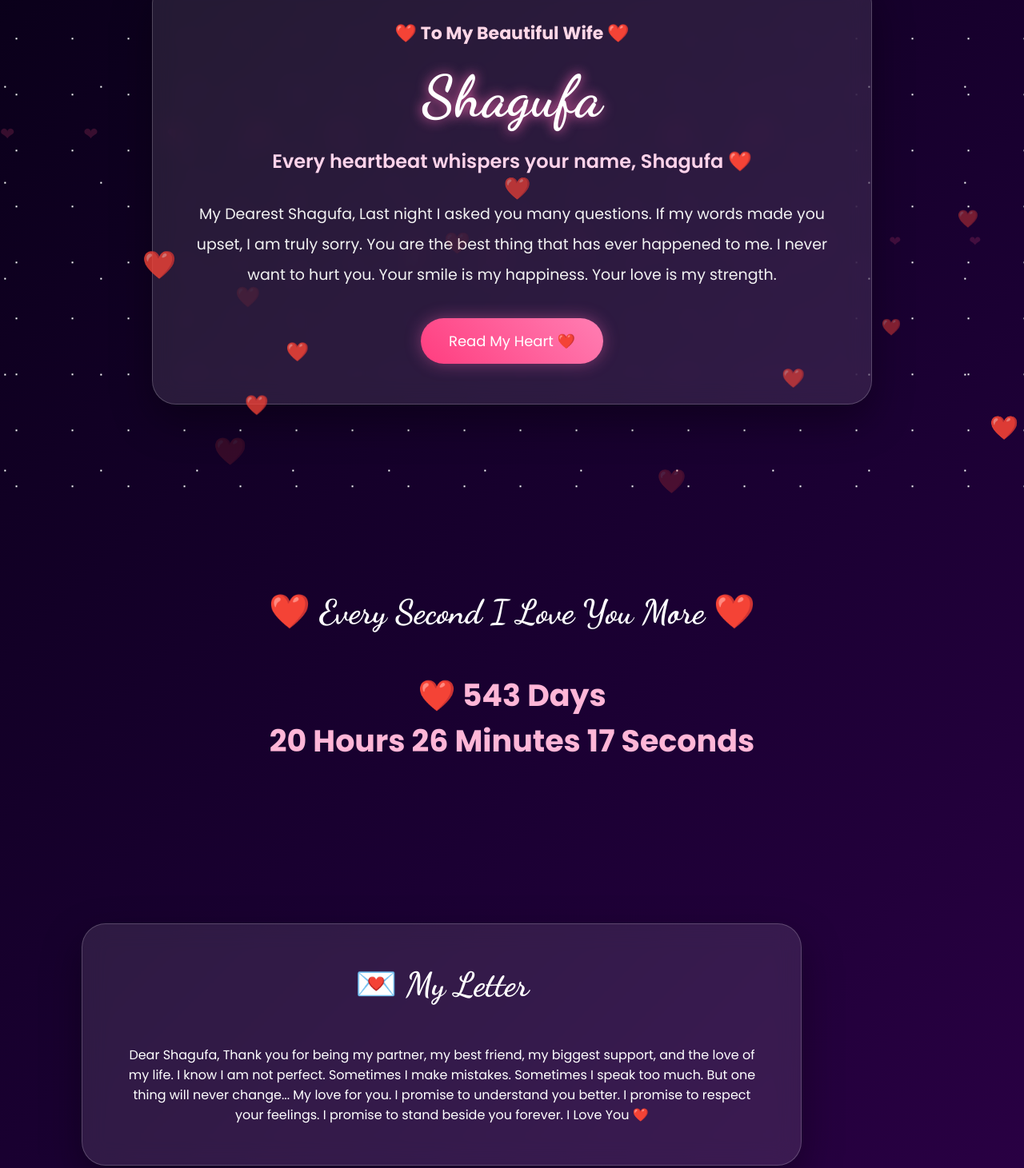
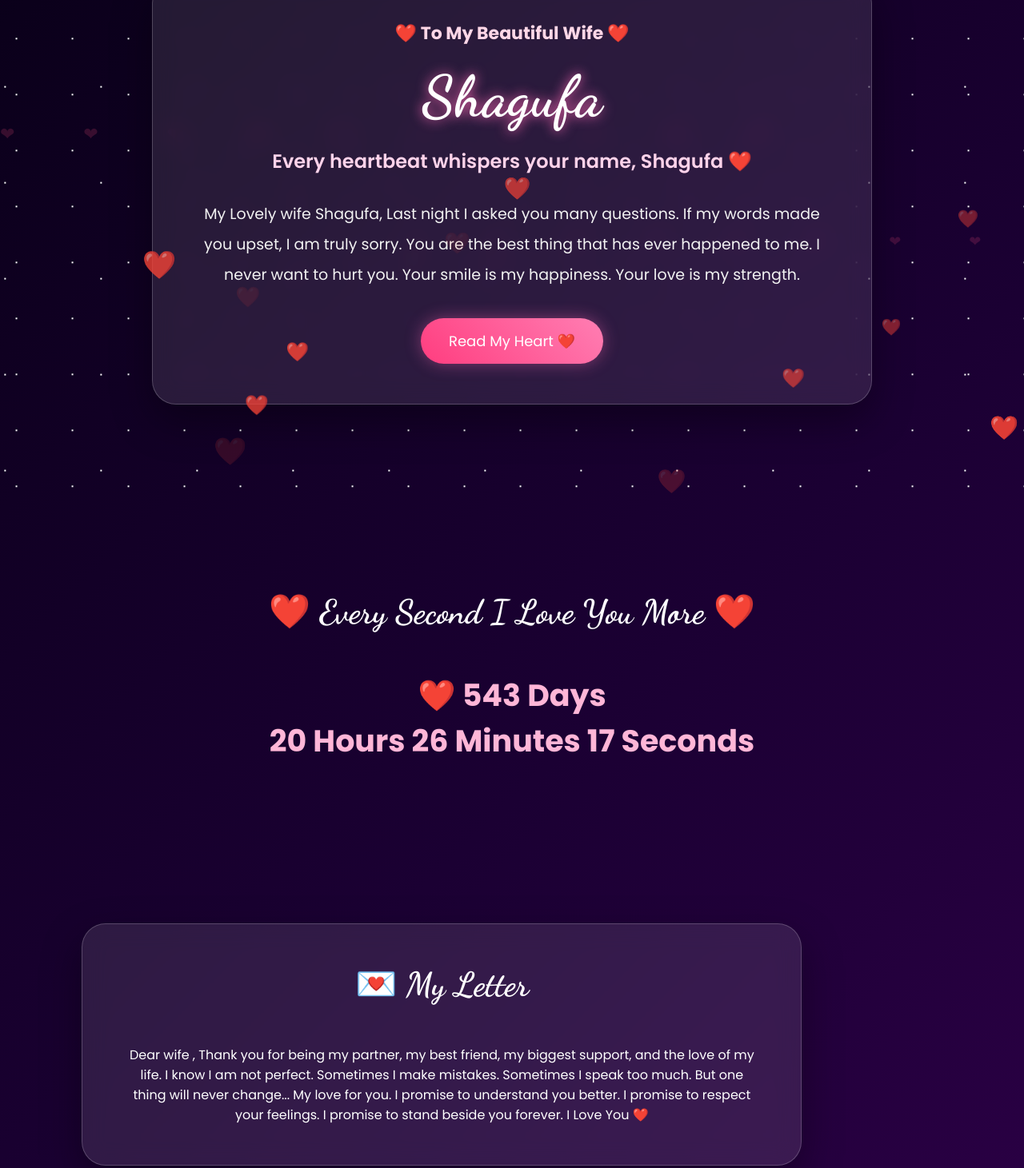
Before and after one commit to shagu8421-maker/love, a plain HTML site: page index.html in a window 1280 px wide. Shown: the part 160-1621 px from the top of the page at 80% size. Drawn offline with Linux system fonts and the light colour scheme.

Commit message:
Update index.html

```diff
--- a/index.html
+++ b/index.html
@@ -42,7 +42,7 @@
 
       <p>
 
-        My Dearest Shagufa,
+        My Lovely wife Shagufa,
 
         Last night I asked you many questions.
 
@@ -90,7 +90,7 @@
 
       <p>
 
-        Dear Shagufa,
+        Dear wife ,
 
         Thank you for being my partner,
         my best friend,
```
